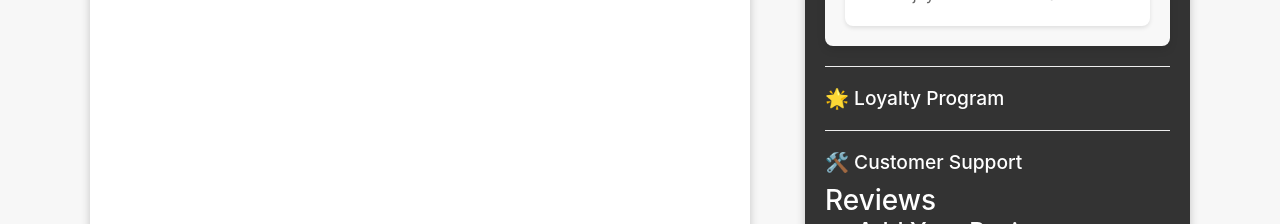
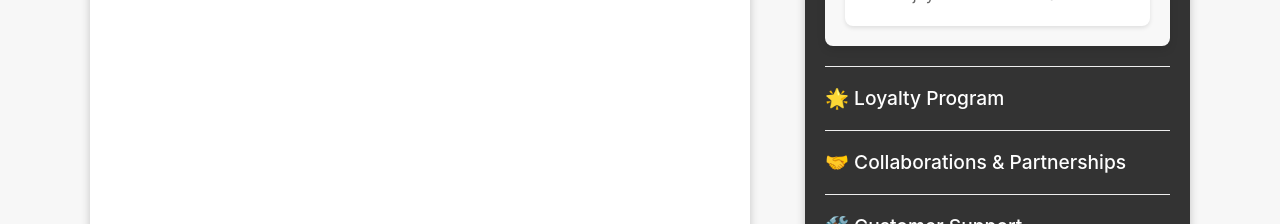
Before and after one commit to festus-sulumeti/Coffee-Phase-2-project, a React (Create React App) app: page /AdminPage in a window 1280 px wide. Shown: the part 1400-1624 px from the top of the page. Built offline with nearby package versions, Linux system fonts and the light colour scheme; no server answers.

Commit message:
THe commit changes

```diff
--- a/public/newly.css
+++ b/public/newly.css
@@ -89,5 +89,3 @@
   .checkout-button:hover {
     background-color: #218838;
   }
-
-  /* ... (other styles) */
--- a/public/styleline.css
+++ b/public/styleline.css
@@ -236,3 +236,33 @@ h2 {
     padding: 8px 12px;
     cursor: pointer;
   }
+
+
+.section.collaborations {
+    margin-top: 20px;
+    border-top: 1px solid #eee;
+    padding-top: 10px;
+  }
+
+  .section.collaborations h3 {
+    cursor: pointer;
+    font-size: 1.2rem;
+    margin-bottom: 10px;
+  }
+
+  .section.collaborations .section-details {
+    padding: 10px;
+  }
+
+  .section.collaborations .section-details p {
+    margin-bottom: 10px;
+  }
+
+  .section.collaborations .section-details ul {
+    list-style: none;
+    padding: 0;
+  }
+
+  .section.collaborations .section-details li {
+    margin-bottom: 8px;
+  }
--- a/src/Components/SidebarContent.js
+++ b/src/Components/SidebarContent.js
@@ -40,7 +40,7 @@ function SidebarContent() {
   const [selectedDate, setSelectedDate] = useState(new Date());
   const [isCustomerSupportOpen, setCustomerSupportOpen] = useState(false);
   const [isLoyaltyProgramOpen, setLoyaltyProgramOpen] = useState(false);
-
+  const [isCollaborationsOpen, setCollaborationsOpen] = useState(false);
 
 
   const toggleDropdown = () => {
@@ -120,9 +120,20 @@ function SidebarContent() {
   };
 
   const closeSections = () => {
+    setCollaborationsOpen(false);
     setCustomerSupportOpen(false);
     setLoyaltyProgramOpen(false);
   };
+
+
+
+  const openCollaborations = () => {
+    setCollaborationsOpen(true);
+    setCustomerSupportOpen(false);
+    setLoyaltyProgramOpen(false);
+  };
+
+
 
   return (
     <div className="sidebar-content">
@@ -227,6 +238,23 @@ function SidebarContent() {
         )}
       </div>
 
+      {/* Collaborations or Partnerships */}
+      <div className="section collaborations">
+        <h3 onClick={openCollaborations}>🤝 Collaborations & Partnerships</h3>
+        {isCollaborationsOpen && (
+          <div className="section-details">
+            <p>Explore our exciting collaborations and partnerships:</p>
+            <ul>
+              <li>
+                <strong>Brand X:</strong> Discover unique coffee blends in collaboration with Brand X.
+              </li>
+              <li>
+                <strong>Local Artisans:</strong> Proud partners with local artisans providing handmade coffee accessories.
+              </li>
+            </ul>
+          </div>
+        )}
+      </div>
 
       {/* Customer Support */}
       <div className="section customer-support">
```
